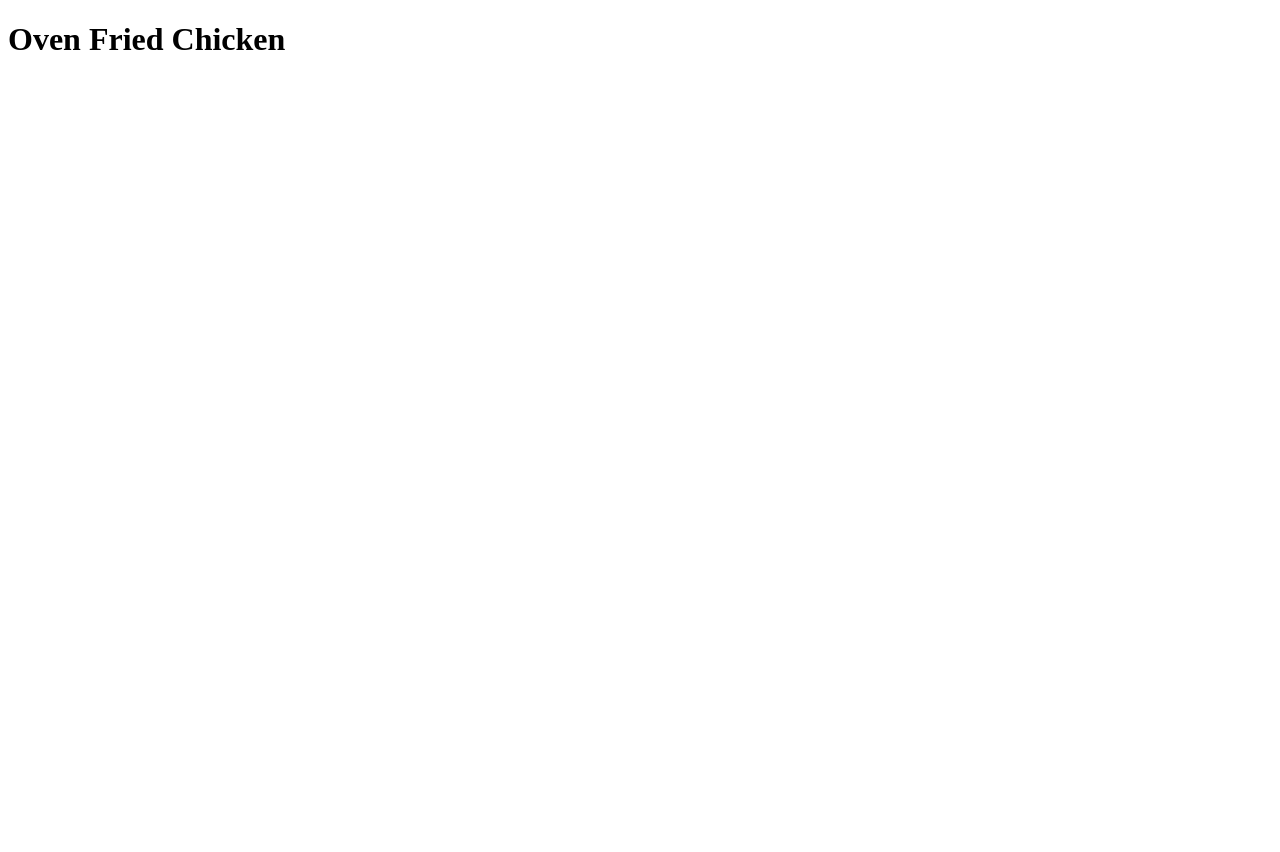
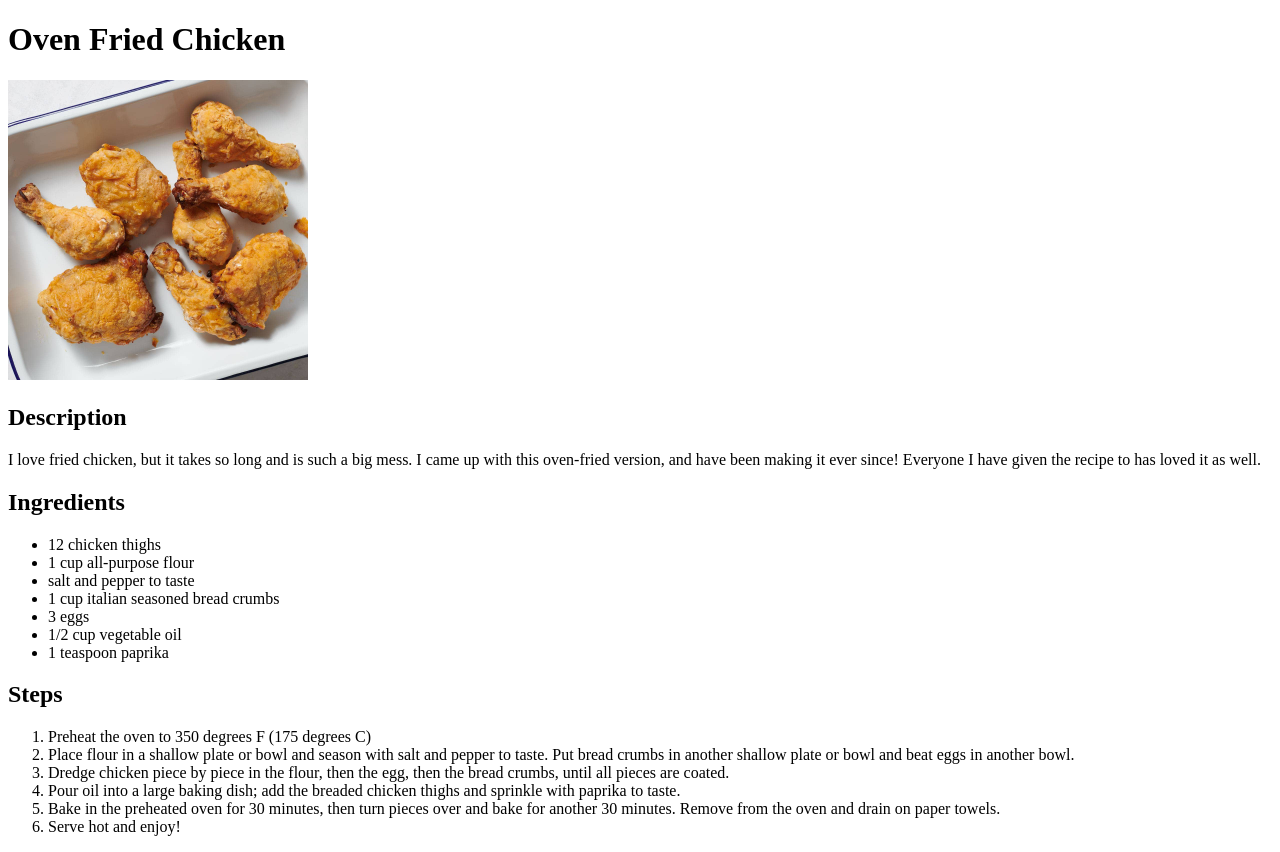
Before and after one commit to mando100801/odin-recipes, a plain HTML site: page recipes/oven-fried-chicken.html in a window 1280 px wide. Before the commit the page ends 800 px from the top, so only its background shows below. Drawn offline with Linux system fonts and the light colour scheme.

Commit message:
add detailed recipe of oven fried chicken

```diff
--- a/recipes/oven-fried-chicken.html
+++ b/recipes/oven-fried-chicken.html
@@ -7,5 +7,33 @@
 
     <body>
         <h1>Oven Fried Chicken</h1>
+        <img src="../img/oven-fried-chicken-recipe.jpg" height="300" width="300">
+        <h2>Description</h2>
+        <p>I love fried chicken, but it takes so long and is such a big mess.
+            I came up with this oven-fried version, and have been making it ever since!
+             Everyone I have given the recipe to has loved it as well.
+        </p>
+        <h2>Ingredients</h2>
+        <ul>
+            <li>12 chicken thighs</li>
+            <li>1 cup all-purpose flour</li>
+            <li>salt and pepper to taste</li>
+            <li>1 cup italian seasoned bread crumbs</li>
+            <li>3 eggs</li>
+            <li>1/2 cup vegetable oil</li>
+            <li>1 teaspoon paprika</li>
+        </ul>
+        <h2>Steps</h2>
+        <ol>
+            <li>Preheat the oven to 350 degrees F (175 degrees C)</li>
+            <li>Place flour in a shallow plate or bowl and season with salt and pepper to taste.
+                Put bread crumbs in another shallow plate or bowl and beat eggs in another bowl.</li>
+            <li>Dredge chicken piece by piece in the flour, then the egg, then the bread crumbs,
+                until all pieces are coated. </li>
+            <li>Pour oil into a large baking dish; add the breaded chicken thighs and sprinkle with paprika to taste. </li>
+            <li>Bake in the preheated oven for 30 minutes, then turn pieces over and bake for another 30 minutes.
+                Remove from the oven and drain on paper towels. </li>
+            <li>Serve hot and enjoy!</li>
+        </ol>
     </body>
 </html>
```
